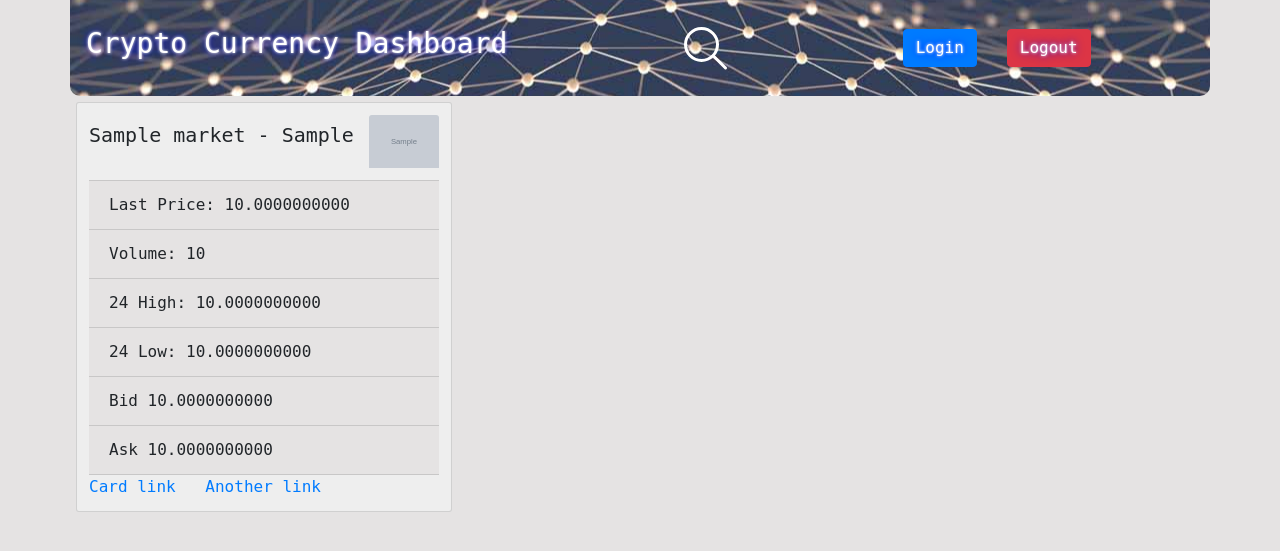
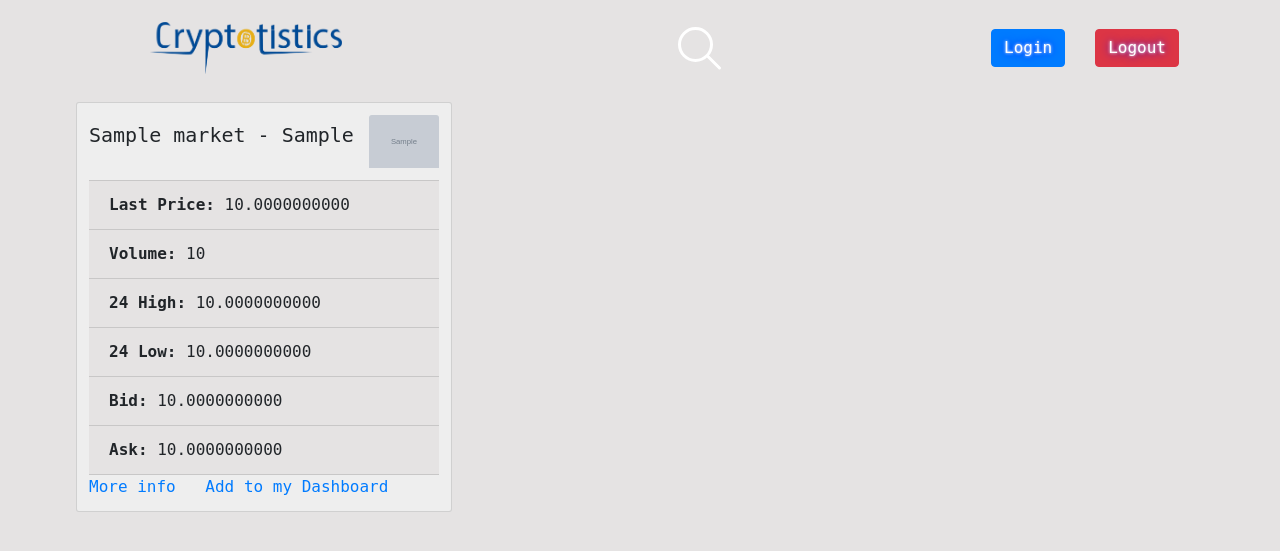
Before and after one commit to ahmermalik/Crypto_Currency_Project, a Python web app: template dashboard/templates/index.html in a window 1280 px wide. Shown: the top 551 px of the page. Run offline with Jinja, Linux system fonts and the light colour scheme; the template is opened without the code that fills it: most values are stand-ins (such as "Sample title", 1, 10 or a date in 2020); grey boxes marked "Sample" are stand-in pictures; some libraries are stand-ins or nearby versions; some web fonts are replaced.

Commit message:
logo added, css fixes

```diff
--- a/dashboard/templates/base.html
+++ b/dashboard/templates/base.html
@@ -19,7 +19,8 @@
 
       <nav class="navbar navbar-expand-lg navbar-dark bg-faded header_title">
           <div class="navbar-brand">
-            <h3 class="header_title">Crypto Currency Dashboard</h3>
+            <!-- <h3 class="header_title">Crypto Currency Dashboard</h3> -->
+            <img src="static/images/header_logo.png" alt="Cryptotistic" class="header_logo">
           </div>
           <button class="navbar-toggler" type="button" data-toggle="collapse" aria-expanded="false" aria-label="Toggle navigation">
               <span class="navbar-toggler-icon"></span>
--- a/dashboard/templates/index.html
+++ b/dashboard/templates/index.html
@@ -13,16 +13,16 @@
           <img class="card-img-top" src="{{market.coin_logo}}" alt="{{market.coin_pair}}">
       </div>
       <ul class="list-group list-group-flush">
-        <li class="list-group-item">Last Price: {{"%.10f"|format(market.currency.last_price)}}</li>
-        <li class="list-group-item">Volume: {{(market.currency.base_volume * bitcoin.last_price) | round }}</li>
-        <li class="list-group-item">24 High: {{"%.10f"|format(market.currency.day_high)}}</li>
-        <li class="list-group-item">24 Low: {{"%.10f"|format(market.currency.day_low)}}</li>
-        <li class="list-group-item">Bid {{"%.10f"|format(market.currency.bid_price)}}</li>
-        <li class="list-group-item">Ask {{"%.10f"|format(market.currency.ask_price)}}</li>
+        <li class="list-group-item"><strong>Last Price:</strong> {{"%.10f"|format(market.currency.last_price)}}</li>
+        <li class="list-group-item"><strong>Volume:</strong> {{(market.currency.base_volume * bitcoin.last_price) | round }}</li>
+        <li class="list-group-item"><strong>24 High:</strong> {{"%.10f"|format(market.currency.day_high)}}</li>
+        <li class="list-group-item"><strong>24 Low:</strong> {{"%.10f"|format(market.currency.day_low)}}</li>
+        <li class="list-group-item"><strong>Bid:</strong> {{"%.10f"|format(market.currency.bid_price)}}</li>
+        <li class="list-group-item"><strong>Ask:</strong> {{"%.10f"|format(market.currency.ask_price)}}</li>
       </ul>
       <div class="card-block-bottom">
-        <a href="#" class="card-link">Card link</a>
-        <a href="#" class="card-link">Another link</a>
+        <a href="#" class="card-link">More info</a>
+        <a href="#" class="card-link">Add to my Dashboard</a>
       </div>
     </div>
   {% endfor %}
--- a/static/css/style.css
+++ b/static/css/style.css
@@ -11,18 +11,21 @@ html, body {
   text-align: center;
   border-bottom-left-radius: 10px;
   border-bottom-right-radius: 10px;
-  background-color: grey;
-  background-image: url("../images/header.jpg");
+  /*background-color: grey;*/
+  /*background-image: url("../images/header.jpg");*/
   background-repeat: no-repeat;
   background-position: center;
 
 }
+
 .header_title {
   color: white !important;
   text-shadow: 0 0 3px white, 0 0 10px blue;
 }
 
-
+.header_logo {
+  width: 60%;
+}
 .card {
   background-color: white;
 }
```
Also changed, not shown: static/images/header_logo.png (added).
